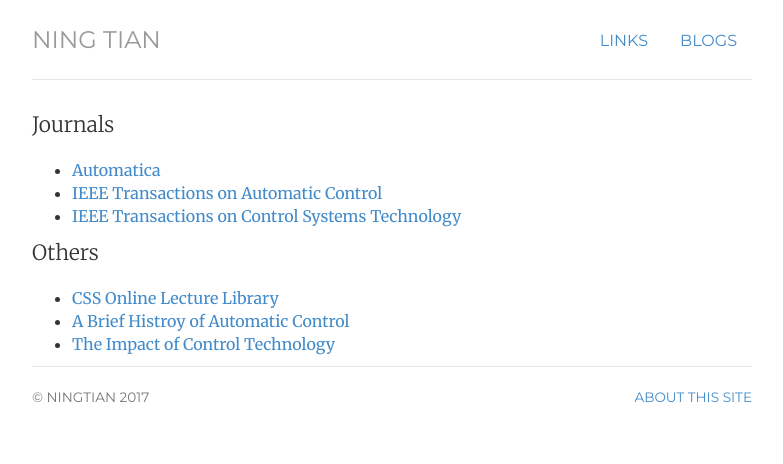
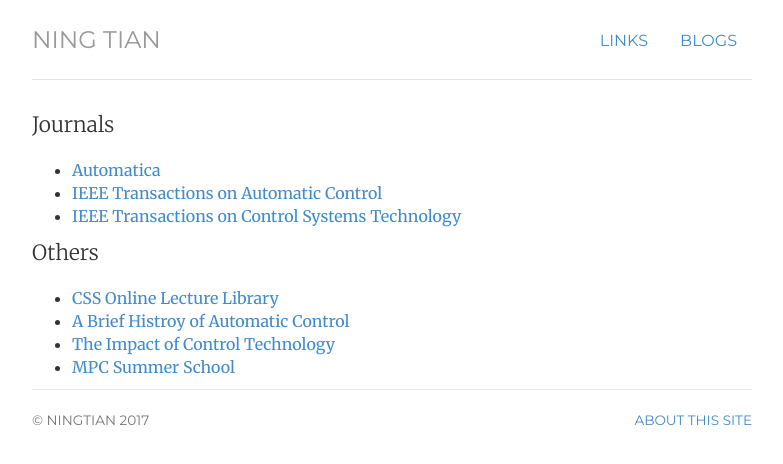
Before and after one commit to ningtian/ningtian.github.io, a Jekyll site: the page built from links/index.html, in a window 1280 px wide. Shown: the top 464 px of the page, without its empty margins (248-1031 px from the left). Built offline with Jekyll 4.4.1, drawn with Linux system fonts in a browser that asks for light colours.

Commit message:
Update index.html

```diff
--- a/links/index.html
+++ b/links/index.html
@@ -42,8 +42,9 @@
 
 		<li><a href="https://s3-us-west-2.amazonaws.com/cc-ieeecss/IoCT-FullReport_v2.pdf">The Impact of Control Technology </a> </li>
 
+		<li><a href="http://mpc-summer-school.che.wisc.edu/">MPC Summer School </a> </li>
 
-	<!--<li>Lead UX, UI design, and front-end development for a Mellon-funded <a href="http://www.publishing.umich.edu/projects/hydra/" title="Hydra/Fedora Mellon Grant">open-source platform that will enable the publication and preservation of digitally enriched humanities monographs</a>. The platform will enable digital publishing fully-encoded XML in <a href="http://projecthydra.org/" title="Project Hydra">Hydra powered Fedora repositories</a>.</li>
+		<!--<li>Lead UX, UI design, and front-end development for a Mellon-funded <a href="http://www.publishing.umich.edu/projects/hydra/" title="Hydra/Fedora Mellon Grant">open-source platform that will enable the publication and preservation of digitally enriched humanities monographs</a>. The platform will enable digital publishing fully-encoded XML in <a href="http://projecthydra.org/" title="Project Hydra">Hydra powered Fedora repositories</a>.</li>
 	<li>Develop scripts and improve workflows for converting and publishing content in specific XML schemas.</li>-->
 	</ul>
 
```
